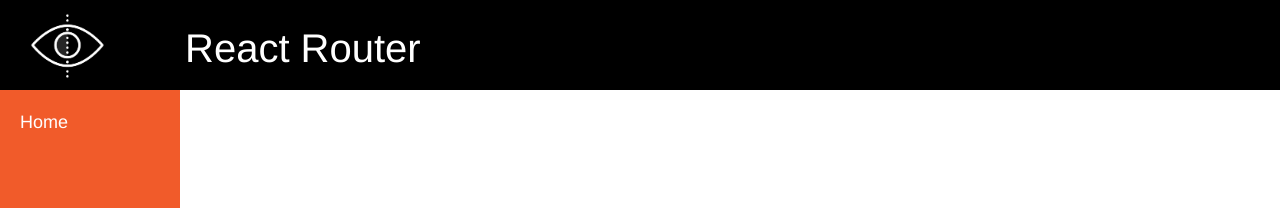
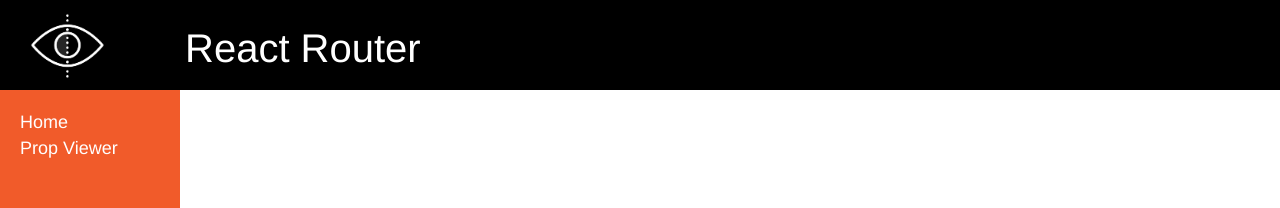
Before and after one commit to dstarr/ps-router-demo, a React app: page /propview in a window 1280 px wide. Shown: the top 208 px of the page. Built offline with nearby package versions, Linux system fonts and the light colour scheme.

Commit message:
completed m5-1

```diff
--- a/src/App.js
+++ b/src/App.js
@@ -4,6 +4,7 @@
 import Header from "./components/layout/Header";
 import Sidebar from "./components/layout/Sidebar";
 import Home from './components/Home';
+import PropViewer from './components/PropViewer';
 
 const App = () => {
 
@@ -16,6 +17,7 @@
 
                     <Switch>
                         <Route path='/' component={Home} exact/>
+                        <Route path='/propview' component={PropViewer} />
                     </Switch>
 
                 </div>
--- /dev/null
+++ b/src/components/PropViewer.js
@@ -0,0 +1,13 @@
+import React from 'react';
+
+const PropViewer = ({match}) => {
+
+    return (
+        <h1>
+            {match.path}
+        </h1>
+    );
+
+};
+
+export default PropViewer;
--- a/src/components/layout/Sidebar.js
+++ b/src/components/layout/Sidebar.js
@@ -5,7 +5,8 @@
 
     return (
         <div className={'leftNavContainer'}>
-            <Link to='/' className='navLink'>Home</Link>
+            <Link to='/' className='navLink'>Home</Link><br/>
+            <Link to='/propview' className='navLink'>Prop Viewer</Link><br/>
         </div>
     );
 };
```
